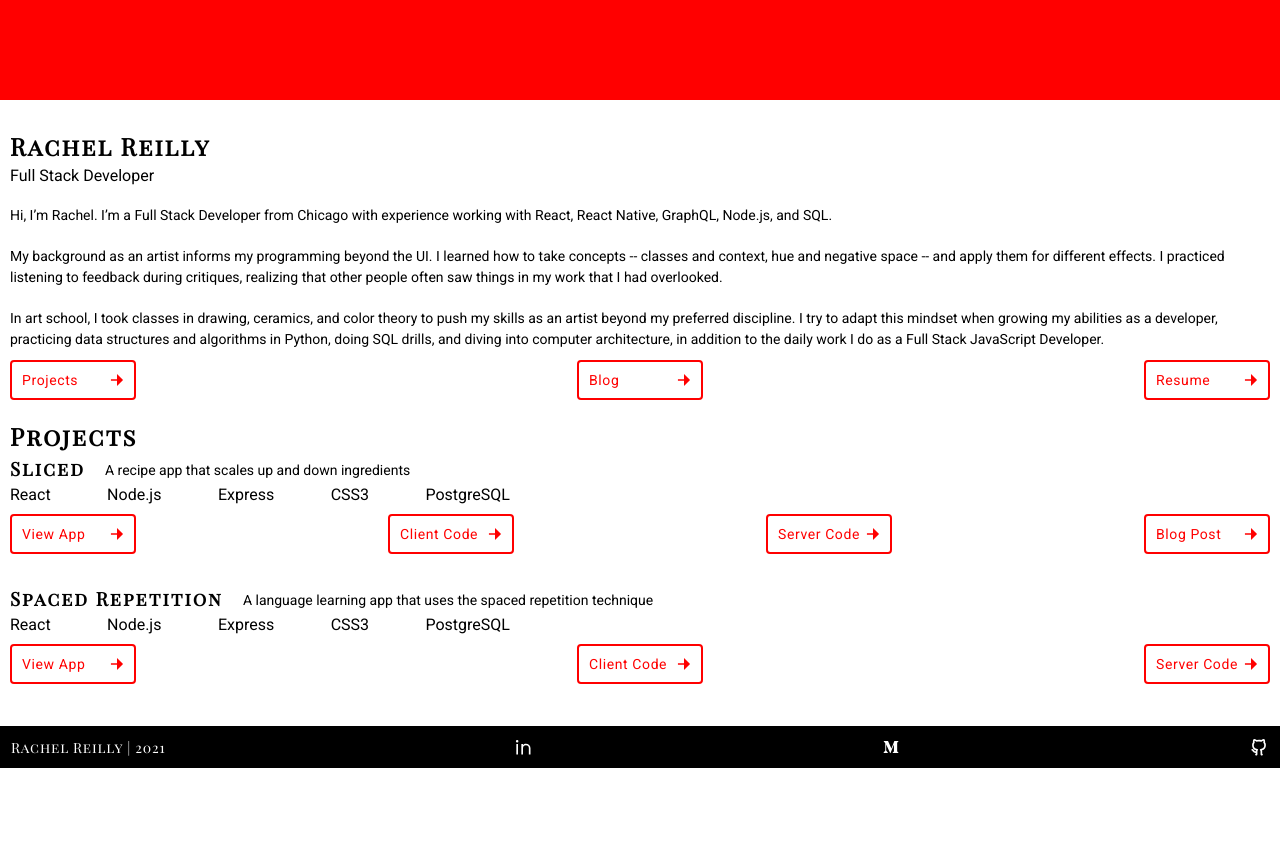
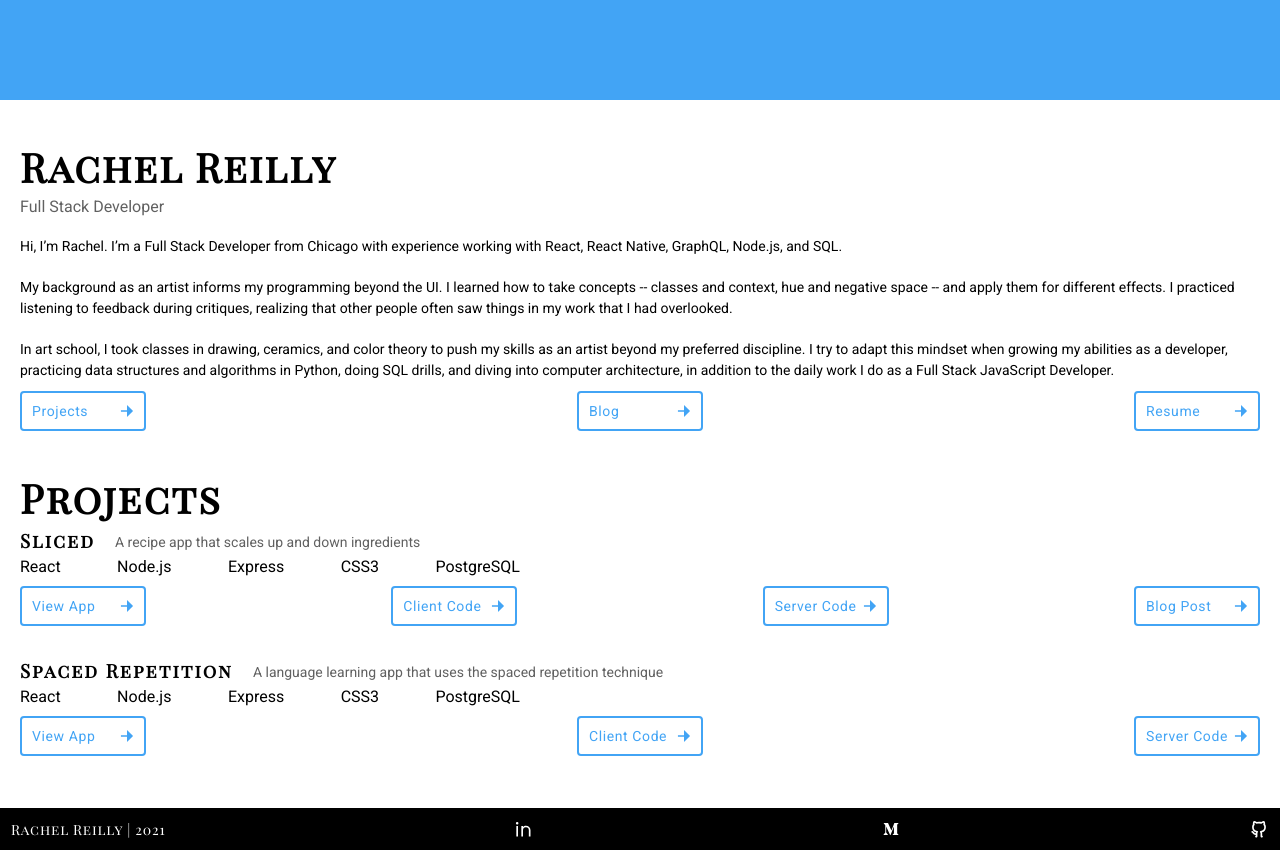
Before and after one commit to Rachanastasia/portfolio-new, a Next.js app: page / in a window 1280 px wide. Shown: the part 700-1550 px from the top of the page. Before the commit the page ends 1468 px from the top, so only its background shows below. Built offline with nearby package versions, Linux system fonts and the light colour scheme.

Commit message:
colors are set to cool variables

```diff
--- a/styles/_about.sass
+++ b/styles/_about.sass
@@ -1,5 +1,7 @@
 .about-wrapper
     margin-top: $spacer-3
+    .about-subtitle
+        color: $text-gray
     p
         margin-top: $spacer-3
         @include p-text
--- a/styles/_base.sass
+++ b/styles/_base.sass
@@ -26,16 +26,19 @@ main
     justify-content: space-between
     font-family: $font
     section
-        padding: $spacer-2
+        @include viewport-padding
         .section-title
             margin-bottom: $spacer-1
+            font-size: 40px
+
 
 
 header
     min-height: 100vh
     width: 100vw
-    background-color: red
+    background-color: $color-accent
     margin: 0
+
 
 
 
@@ -65,3 +68,5 @@ footer
         justify-content: flex-end
         align-items: flex-end
         font-size: $text-3
+        &:hover >*
+            color: $color-accent
--- a/styles/_globals.sass
+++ b/styles/_globals.sass
@@ -1,8 +1,11 @@
 @import url('https://fonts.googleapis.com/css2?family=Playfair+Display+SC&family=Roboto&display=swap')
 
 $title-font: 'Playfair Display SC', serif
-$color-accent: red
+$color-accent: #42a4f5
+$color-accent-dark: #424bf5
+$color-accent-light: #42f5ec
 
+$text-gray: #616161
 
 
 
--- a/styles/_mixins.sass
+++ b/styles/_mixins.sass
@@ -1,4 +1,4 @@
-/* Quick Flexbox Mixins */
+/* Spacing/Flexbox Mixins */
 
 @mixin row-between
     display: flex
@@ -16,6 +16,11 @@
     flex-direcion: column
     justify-content: center
     align-items: center
+
+@mixin viewport-padding
+    padding: $spacer-2
+    @media all and (min-width: 600px)
+        padding: $spacer-3
 
 
 /* Font Mixins */
@@ -52,6 +57,9 @@
     font-size: $text-1
     letter-spacing: 0.6px
     margin-top: $spacer-2
-
+    &:hover
+        border-color: $color-accent-dark
+        >*
+        color: $color-accent-dark
     .arrow
         transform: scale(1.3)
--- a/styles/_project.sass
+++ b/styles/_project.sass
@@ -10,6 +10,7 @@
         p
             @include p-text
             margin-top: $spacer-1
+            color: $text-gray
     .link-wrapper
         @include row-between
         flex-wrap: wrap
```
